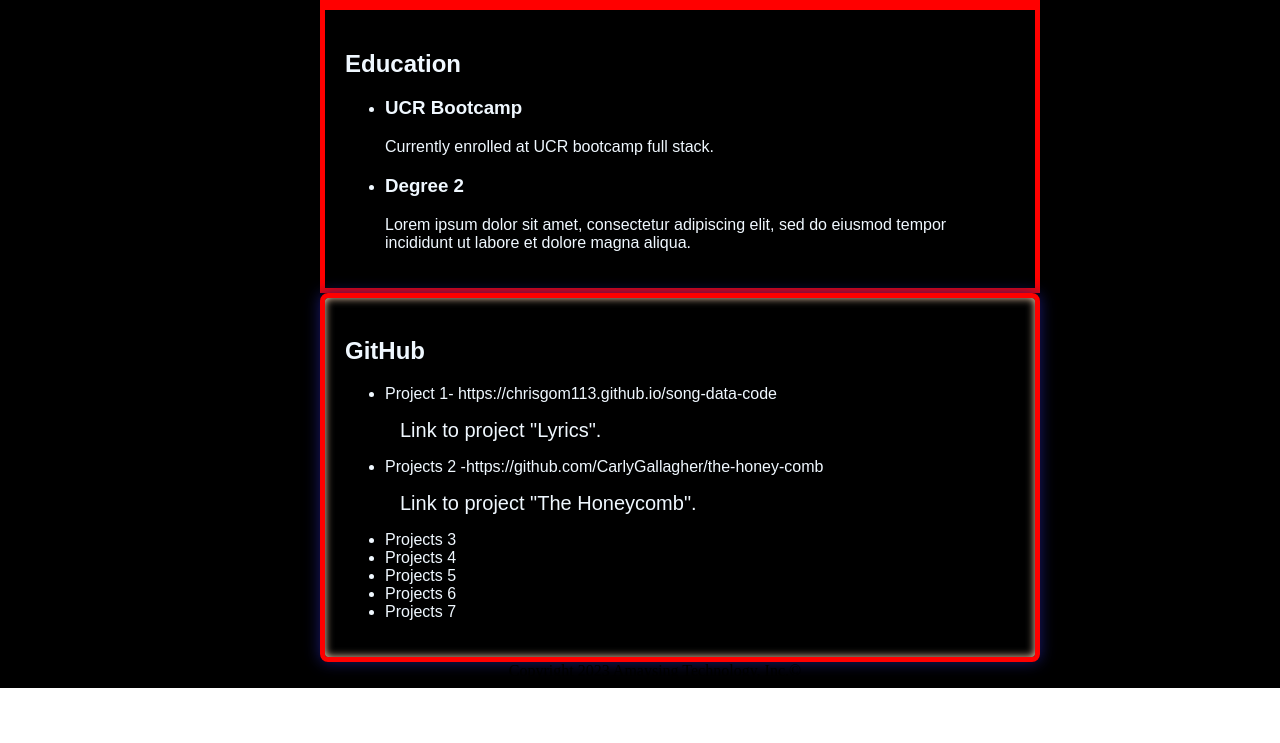
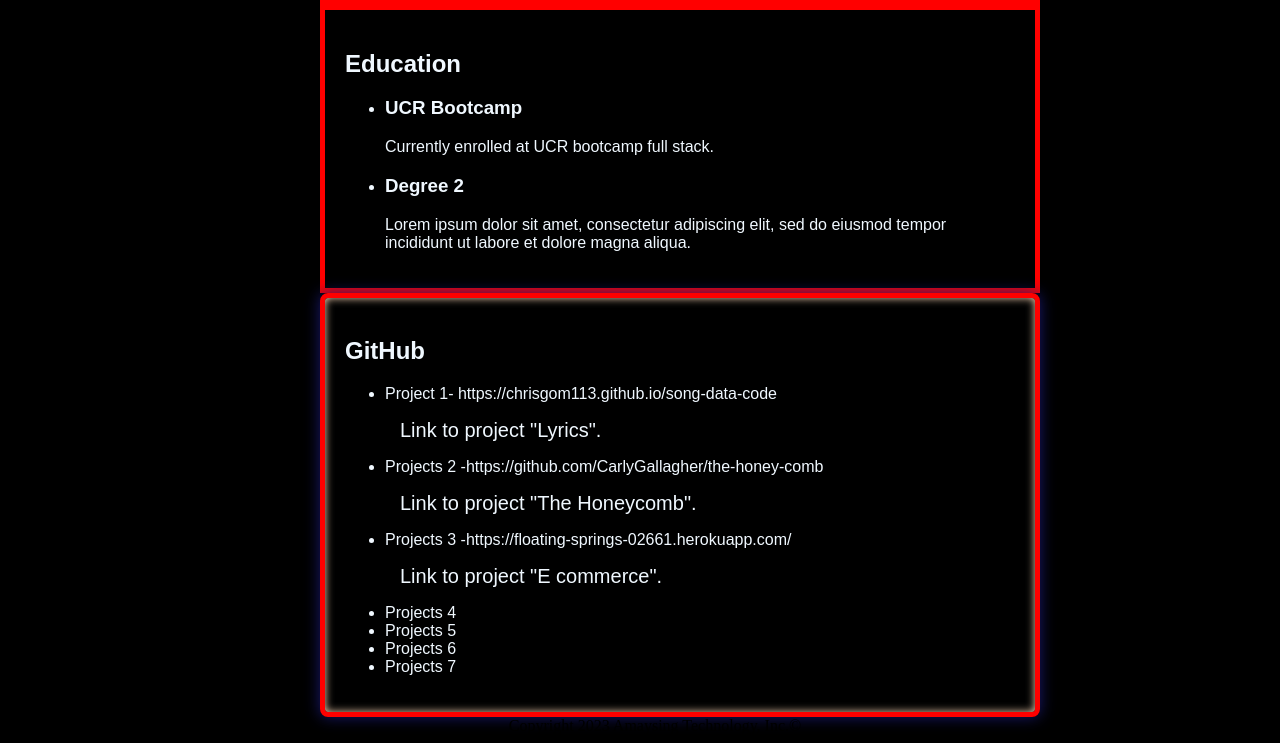
Before and after one commit to Dre0239/-am-portfolio, a plain HTML site: page index.html in a window 1280 px wide. Shown: the part 1355-2098 px from the top of the page. Before the commit the page ends 2043 px from the top, so only its background shows below. Drawn offline with Linux system fonts and the light colour scheme.

Commit message:
added project-3.

```diff
--- a/index.html
+++ b/index.html
@@ -141,7 +141,9 @@
             </li>
 
             <li>
-                Projects 3
+                Projects 3 -https://floating-springs-02661.herokuapp.com/
+                <p><a href="https://floating-springs-02661.herokuapp.com/">Link to project "E commerce".
+                </a> <p>
             </li>
 
             <li>
```
